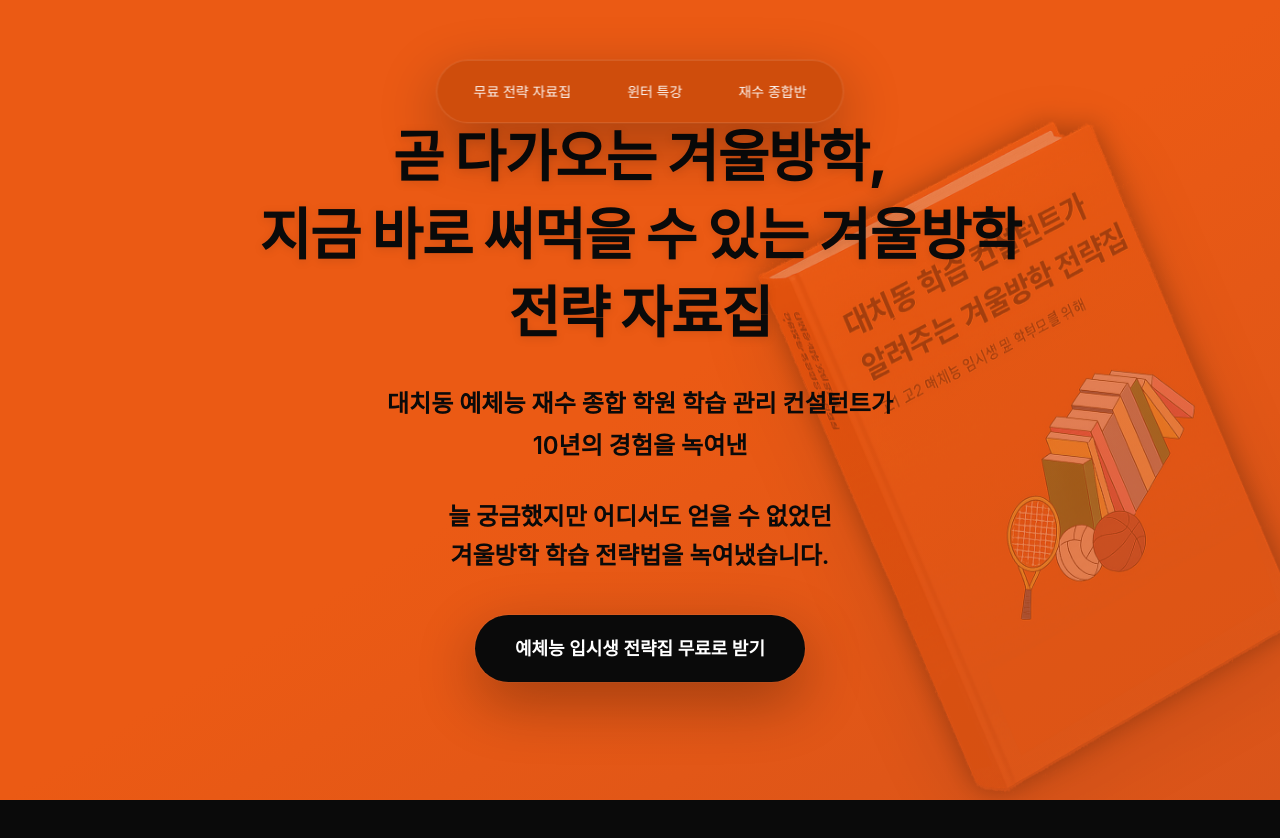
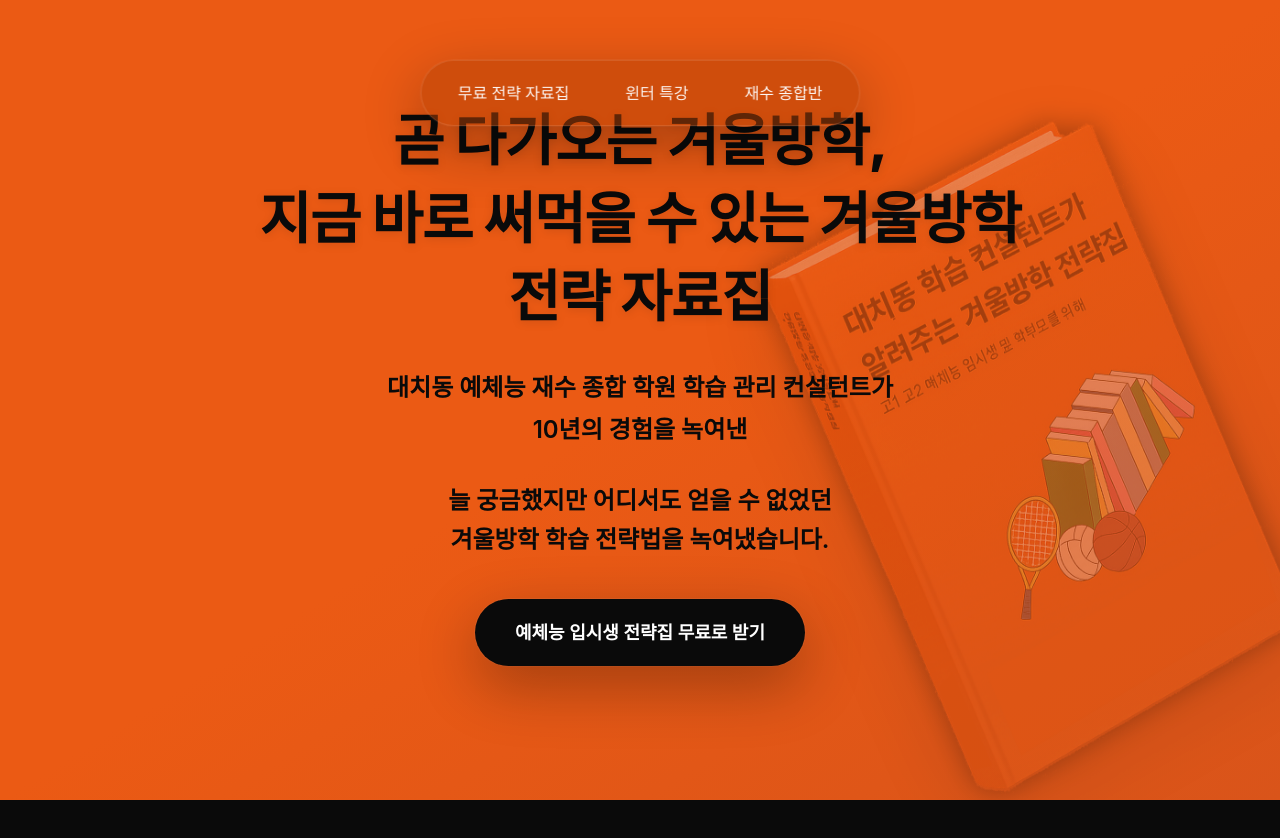
Before and after one commit to ghun00/st-yein, a Next.js app: page / in a window 1280 px wide. Shown: the top 838 px of the page. Built offline with nearby package versions, Linux system fonts and the light colour scheme; a web font is replaced by a local one.

Commit message:
floating tab 기기별 크기 수정

```diff
--- a/components/FloatingTabs.jsx
+++ b/components/FloatingTabs.jsx
@@ -17,9 +17,9 @@ export default function FloatingTabs() {
   const pathname = usePathname()
 
   return (
-    <nav className="fixed top-[60px] left-1/2 transform -translate-x-1/2 z-50 animate-fade-in">
+    <nav className="fixed top-[40px] sm:top-[50px] md:top-[60px] left-1/2 transform -translate-x-1/2 z-50 animate-fade-in">
       <div
-        className="flex gap-2 rounded-full px-3 py-2.5 shadow-premium border border-white/10 backdrop-blur-xl"
+        className="flex gap-1 sm:gap-2 rounded-full px-2 sm:px-3 py-1.5 sm:py-2 md:py-2.5 shadow-premium border border-white/10 backdrop-blur-xl"
         style={{ backgroundColor: '#B4410480' }}
       >
         {TABS.map((tab) => {
@@ -29,7 +29,7 @@ export default function FloatingTabs() {
               key={tab.path}
               href={tab.path}
               className={`
-                whitespace-nowrap px-6 py-2.5 rounded-full text-[14px] font-medium transition-all duration-300
+                whitespace-nowrap px-3 sm:px-4 md:px-6 py-1.5 sm:py-2 md:py-2.5 rounded-full text-[12px] sm:text-[14px] md:text-[16px] font-medium transition-all duration-300
                 ${
                   isActive
                     ? 'bg-ink/95 text-paper font-bold shadow-lg scale-105'
--- a/components/Hero.jsx
+++ b/components/Hero.jsx
@@ -6,7 +6,7 @@ import Image from 'next/image'
  */
 export default function Hero() {
   return (
-    <section className="bg-brand-orange min-h-screen flex items-center py-16 md:py-24 relative overflow-hidden">
+    <section className="bg-brand-orange min-h-screen flex items-center pt-[120px] sm:pt-[140px] md:pt-16 pb-16 md:py-24 relative overflow-hidden">
       {/* 그라데이션 오버레이 */}
       <div className="absolute inset-0 bg-gradient-to-br from-brand-orange via-brand-orange to-[#D9541A] opacity-100" />
 
```
